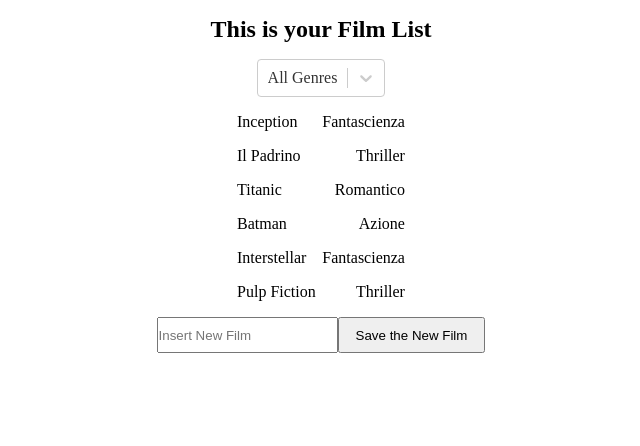
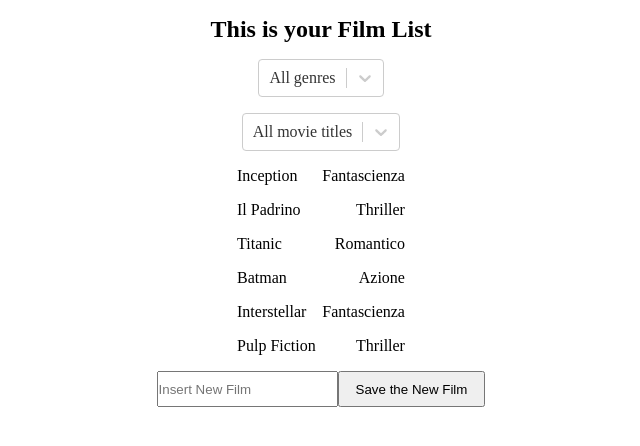
Before and after one commit to Adriano-Rotondo-dev/react-movie-filter, a React (Vite) app: page / in a window 1280 px wide. Shown: the top 446 px of the page, without its empty margins (319-959 px from the left). Built offline with nearby package versions, Linux system fonts and the light colour scheme.

Commit message:
Add select filter to select movie by title

```diff
--- a/src/App.jsx
+++ b/src/App.jsx
@@ -8,16 +8,29 @@ function App() {
   const [films, setFilms] = useState(filmList);
   const [selectedGenre, setSelectedGenre] = useState({
     value: "",
-    label: "All Genres",
+    label: "All genres",
+  });
+  const [selectedTitle, setSelectedTitle] = useState({
+    value: "",
+    label: "All movie titles",
   });
   //dichiaro la variabile di stato
   const [filteredFilms, setFilteredFilms] = useState(filmList);
-  const options = [
+  const optionsGenres = [
     { value: "", label: "All genres" },
     { value: "Fantascienza", label: "Fantascienza" },
     { value: "Thriller", label: "Thriller" },
     { value: "Romantico", label: "Romantico" },
     { value: "Azione", label: "Azione" },
+  ];
+  const optionsTitles = [
+    { value: "", label: "All movie titles" },
+    { value: "Inception", label: "Inception" },
+    { value: "Il Padrino", label: "Il Padrino" },
+    { value: "Titanic", label: "Titanic" },
+    { value: "Batman", label: "Batman" },
+    { value: "Interstellar", label: "Intersellar" },
+    { value: "Pulp Fiction", label: "Pulp Fiction" },
   ];
   //invoco la funzione useEffect per renderizzare i film selezionati o visualizzarli tutti
   //callback function e dipendenze
@@ -30,7 +43,15 @@ function App() {
       );
     }
   }, [films, selectedGenre]);
-
+  useEffect(() => {
+    if (selectedTitle.value === "") {
+      setFilteredFilms(films);
+    } else {
+      setFilteredFilms(
+        films.filter((film) => film.title === selectedTitle.value)
+      );
+    }
+  });
   function handleSubmit(e) {
     e.preventDefault();
     //  è un oggetto, non una stringa.
@@ -41,10 +62,17 @@ function App() {
       <h2>This is your Film List</h2>
 
       <Select
-        options={options}
+        options={optionsGenres}
         value={selectedGenre}
         onChange={setSelectedGenre}
         placeholder="Select genre"
+        className="select"
+      />
+      <Select
+        options={optionsTitles}
+        value={selectedTitle}
+        onChange={setSelectedTitle}
+        placeholder="Select title"
         className="select"
       />
       <ul className="list flex">
```
